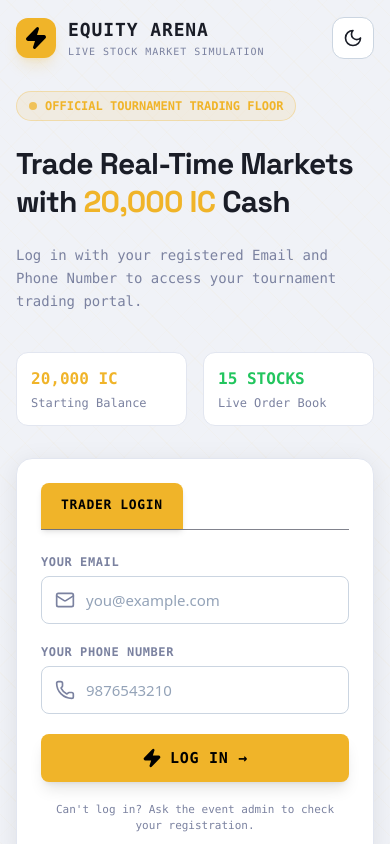
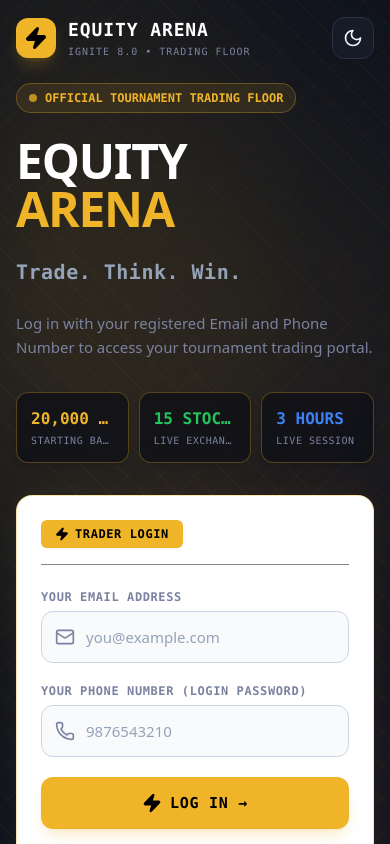
Before and after one commit to avadhootsavle/Equity-Arena, a React (Vite) app in the folder frontend/: page /login in a window 390 px wide. Shown: the top 844 px of the page. Built offline with nearby package versions, Linux system fonts and the light colour scheme; no server answers.

Commit message:
style(login): redesign login page with bold 64px 900 branding, 3 stat cards, 52px tall inputs, radial glows, and responsive layout

```diff
--- a/frontend/src/pages/Login.jsx
+++ b/frontend/src/pages/Login.jsx
@@ -3,7 +3,7 @@ import { useNavigate } from 'react-router-dom';
 import { useAuth } from '../context/AuthContext';
 import { useTheme } from '../context/ThemeContext';
 import { apiFetch } from '../services/api';
-import { User, Lock, Mail, ArrowRight, Zap, Shield, Sun, Moon, Phone } from 'lucide-react';
+import { Mail, Zap, Shield, Sun, Moon, Phone } from 'lucide-react';
 
 export function Login() {
   const [activeTab, setActiveTab] = useState('TRADER_SIGNIN'); // 'TRADER_SIGNIN', 'ADMIN'
@@ -21,7 +21,7 @@ export function Login() {
   const { theme, toggleTheme } = useTheme();
   const navigate = useNavigate();
 
-  // Secret 5-click trigger handler on the header badge icon
+  // Secret 5-click trigger handler on the header logo icon
   const handleSecretTriggerClick = () => {
     const nextCount = clickCount + 1;
     setClickCount(nextCount);
@@ -60,7 +60,7 @@ export function Login() {
     }
   };
 
-  // Dedicated Hardened Admin Login submit
+  // Hardened Admin Login submit
   const handleAdminSubmit = async (e) => {
     e.preventDefault();
     setError('');
@@ -85,18 +85,24 @@ export function Login() {
 
   return (
     <div
-      className={`min-h-screen relative overflow-hidden transition-colors flex flex-col justify-between p-4 sm:p-6 lg:p-8 font-sans selection:bg-[#F0B429] selection:text-black ${
-        isDark ? 'bg-[#080B10] text-[#F0F2FF]' : 'bg-[#F0F2F7] text-[#1A1D27]'
+      className={`min-h-screen relative overflow-x-hidden flex flex-col justify-between p-4 sm:p-6 lg:p-8 font-sans selection:bg-[#F0B429] selection:text-black transition-colors ${
+        isDark ? 'bg-[#06080D] text-[#F0F2FF]' : 'bg-[#0F131D] text-[#F0F2FF]'
       }`}
       style={{
         backgroundImage: `
-          repeating-linear-gradient(45deg, rgba(240,180,41,${isDark ? '0.04' : '0.03'}) 0px, rgba(240,180,41,${isDark ? '0.04' : '0.03'}) 1px, transparent 1px, transparent 20px),
-          repeating-linear-gradient(-45deg, rgba(240,180,41,${isDark ? '0.03' : '0.02'}) 0px, rgba(240,180,41,${isDark ? '0.03' : '0.02'}) 1px, transparent 1px, transparent 20px)
+          radial-gradient(ellipse at 15% 25%, rgba(240,180,41,0.07) 0%, transparent 55%),
+          radial-gradient(ellipse at 85% 85%, rgba(239,68,68,0.04) 0%, transparent 55%),
+          repeating-linear-gradient(45deg, rgba(240,180,41,0.03) 0px, rgba(240,180,41,0.03) 1px, transparent 1px, transparent 24px),
+          repeating-linear-gradient(-45deg, rgba(240,180,41,0.02) 0px, rgba(240,180,41,0.02) 1px, transparent 1px, transparent 24px)
         `
       }}
     >
+      {/* BACKGROUND AMBER & RED RADIAL GLOWS */}
+      <div className="absolute left-[-10%] top-[10%] w-[450px] h-[450px] bg-[#F0B429]/10 rounded-full blur-[120px] pointer-events-none" />
+      <div className="absolute right-[-10%] bottom-[10%] w-[450px] h-[450px] bg-red-500/05 rounded-full blur-[120px] pointer-events-none" />
+
       {/* HEADER */}
-      <header className="flex items-center justify-between z-10 max-w-6xl mx-auto w-full">
+      <header className="flex items-center justify-between z-10 max-w-6xl mx-auto w-full shrink-0">
         <div className="flex items-center gap-3">
           <div
             onClick={handleSecretTriggerClick}
@@ -106,54 +112,80 @@ export function Login() {
             <Zap className="w-6 h-6 text-black fill-black" />
           </div>
           <div>
-            <h1 className="text-lg font-extrabold tracking-wider font-mono">EQUITY ARENA</h1>
+            <h1 className="text-lg font-extrabold tracking-wider font-mono text-white">EQUITY ARENA</h1>
             <p className="text-[10px] text-[#7B82A0] font-mono tracking-widest uppercase">
-              Live Stock Market Simulation
+              Ignite 8.0 • Trading Floor
             </p>
           </div>
         </div>
 
         <button
           onClick={toggleTheme}
-          className={`p-2.5 rounded-xl border transition-all ${
-            isDark
-              ? 'bg-[#161B27] border-[#2D3142] text-[#F0F2FF] hover:bg-[#1E2333]'
-              : 'bg-white border-[#CBD5E1] text-[#1A1D27] hover:bg-[#F1F5F9]'
-          }`}
+          className="p-2.5 rounded-xl border border-[#2D3142] bg-[#161B27] text-[#F0F2FF] hover:bg-[#1E2333] transition-all cursor-pointer shadow-sm"
           title="Toggle Theme"
         >
           {isDark ? <Sun className="w-5 h-5" /> : <Moon className="w-5 h-5" />}
         </button>
       </header>
 
-      {/* MAIN CONTAINER */}
-      <main className="z-10 max-w-5xl mx-auto w-full my-auto py-8">
-        <div className="grid grid-cols-1 md:grid-cols-12 gap-8 items-center">
+      {/* MAIN CONTAINER (VERTICALLY CENTERED) */}
+      <main className="z-10 max-w-6xl mx-auto w-full my-auto py-6 sm:py-8">
+        <div className="grid grid-cols-1 md:grid-cols-12 gap-8 lg:gap-12 items-center">
 
           {/* LEFT HERO COLUMN */}
-          <div className="md:col-span-6 space-y-6">
+          <div className="md:col-span-6 space-y-6 text-left">
             <div className="inline-flex items-center gap-2 px-3 py-1.5 rounded-full bg-[#F0B429]/10 border border-[#F0B429]/30 text-[#F0B429] font-mono text-xs font-bold">
               <span className="w-2 h-2 rounded-full bg-[#F0B429] animate-pulse" />
               <span>OFFICIAL TOURNAMENT TRADING FLOOR</span>
             </div>
 
-            <h2 className="text-3xl sm:text-4xl lg:text-5xl font-extrabold tracking-tight leading-tight">
-              Trade Real-Time Markets with <span className="text-[#F0B429]">20,000 IC</span> Cash
-            </h2>
+            {/* BOLD 64px 900 WEIGHT BRANDING */}
+            <div className="space-y-0 font-black tracking-tight leading-none uppercase select-none">
+              <div className="text-5xl sm:text-6xl lg:text-[64px] font-black text-white leading-none tracking-tight">
+                EQUITY
+              </div>
+              <div className="text-5xl sm:text-6xl lg:text-[64px] font-black text-[#F0B429] leading-none tracking-tight mt-1">
+                ARENA
+              </div>
+            </div>
 
-            <p className="text-sm sm:text-base text-[#7B82A0] font-mono leading-relaxed">
+            {/* 20px MUTED GREY SUBLINE */}
+            <p className="text-[20px] font-mono font-bold text-[#94A3B8] tracking-wide mt-2">
+              Trade. Think. Win.
+            </p>
+
+            {/* 15px SOFTER GREY DESCRIPTION */}
+            <p className="text-[15px] text-[#7B82A0] font-sans leading-relaxed max-w-md">
               Log in with your registered Email and Phone Number to access your tournament trading portal.
             </p>
 
-            {/* QUICK FEATURES */}
-            <div className="grid grid-cols-2 gap-4 pt-4 font-mono text-xs">
-              <div className={`p-3.5 rounded-xl border ${isDark ? 'bg-[#121622] border-[#2D3142]' : 'bg-white border-[#E2E6F0]'}`}>
-                <div className="font-extrabold text-[#F0B429] text-base mb-1">20,000 IC</div>
-                <div className="text-[#7B82A0]">Starting Balance</div>
+            {/* 3 STAT CARDS WITH DEPTH */}
+            <div className="grid grid-cols-3 gap-2.5 sm:gap-4 pt-2 font-mono">
+              <div className="p-3.5 rounded-xl border border-[#F0B429]/30 bg-[#0F1117]/80 backdrop-blur-xs shadow-md">
+                <div className="font-extrabold text-[#F0B429] text-base sm:text-lg mb-0.5 truncate font-mono">
+                  20,000 IC
+                </div>
+                <div className="text-[10px] sm:text-[11px] uppercase tracking-wider text-[#7B82A0] font-mono truncate">
+                  Starting Balance
+                </div>
               </div>
-              <div className={`p-3.5 rounded-xl border ${isDark ? 'bg-[#121622] border-[#2D3142]' : 'bg-white border-[#E2E6F0]'}`}>
-                <div className="font-extrabold text-[#22C55E] text-base mb-1">15 STOCKS</div>
-                <div className="text-[#7B82A0]">Live Order Book</div>
+
+              <div className="p-3.5 rounded-xl border border-[#F0B429]/30 bg-[#0F1117]/80 backdrop-blur-xs shadow-md">
+                <div className="font-extrabold text-[#22C55E] text-base sm:text-lg mb-0.5 truncate font-mono">
+                  15 STOCKS
+                </div>
+                <div className="text-[10px] sm:text-[11px] uppercase tracking-wider text-[#7B82A0] font-mono truncate">
+                  Live Exchange
+                </div>
+              </div>
+
+              <div className="p-3.5 rounded-xl border border-[#F0B429]/30 bg-[#0F1117]/80 backdrop-blur-xs shadow-md">
+                <div className="font-extrabold text-[#3B82F6] text-base sm:text-lg mb-0.5 truncate font-mono">
+                  3 HOURS
+                </div>
+                <div className="text-[10px] sm:text-[11px] uppercase tracking-wider text-[#7B82A0] font-mono truncate">
+                  Live Session
+                </div>
               </div>
             </div>
           </div>
@@ -161,42 +193,33 @@ export function Login() {
           {/* RIGHT LOGIN CARD */}
           <div className="md:col-span-6">
             <div
-              className={`p-6 sm:p-8 rounded-2xl border shadow-2xl transition-all ${
+              className={`p-6 sm:p-8 rounded-2xl border transition-all shadow-[0_0_30px_rgba(240,180,41,0.08)] ${
                 isDark
-                  ? 'bg-[#0F1117] border-[#1E2333] text-white shadow-2xl'
-                  : 'bg-white border-[#E2E6F0] text-[#1A1D27] shadow-[0_4px_24px_rgba(0,0,0,0.08)]'
+                  ? 'bg-[#0F1117] border-[#F0B429]/30 text-white'
+                  : 'bg-white border-[#F0B429]/40 text-[#1A1D27]'
               }`}
             >
-              {/* TAB STRIP: TRADER LOG IN & ADMIN */}
-              <div className="flex items-center border-b border-[#2D3142]/60 mb-6 font-mono">
-                <button
-                  type="button"
-                  onClick={() => { setActiveTab('TRADER_SIGNIN'); setError(''); }}
-                  className={`py-3 px-5 text-[13px] font-bold uppercase tracking-wider transition-all border-b-2 ${
-                    activeTab === 'TRADER_SIGNIN'
-                      ? 'bg-[#F0B429] text-black border-[#F0B429] rounded-t-lg font-extrabold shadow-md'
-                      : isDark
-                      ? 'text-[#7B82A0] hover:text-white border-transparent'
-                      : 'text-[#64748B] hover:text-[#1A1D27] border-transparent'
-                  }`}
-                >
-                  Trader Login
-                </button>
+              {/* TAB BADGE: TRADER LOG IN & ADMIN */}
+              <div className="flex items-center justify-between border-b border-[#2D3142]/60 pb-4 mb-6 font-mono">
+                <div className="flex items-center gap-2">
+                  <span className="bg-[#F0B429] text-black font-extrabold px-3.5 py-1.5 rounded-md text-xs uppercase tracking-wider shadow-sm inline-flex items-center gap-1.5">
+                    <Zap className="w-3.5 h-3.5 fill-black text-black" />
+                    <span>TRADER LOGIN</span>
+                  </span>
+                </div>
 
                 {isAdminUnlocked && (
                   <button
                     type="button"
-                    onClick={() => { setActiveTab('ADMIN'); setError(''); }}
-                    className={`py-3 px-4 text-[13px] font-bold uppercase tracking-wider transition-all border-b-2 flex items-center gap-1.5 ${
+                    onClick={() => { setActiveTab(activeTab === 'ADMIN' ? 'TRADER_SIGNIN' : 'ADMIN'); setError(''); }}
+                    className={`px-3 py-1.5 rounded-md text-xs font-extrabold uppercase tracking-wider transition-all cursor-pointer flex items-center gap-1.5 ${
                       activeTab === 'ADMIN'
-                        ? 'bg-[#F0B429] text-black border-[#F0B429] rounded-t-lg font-extrabold shadow-md'
-                        : isDark
-                        ? 'text-[#7B82A0] hover:text-white border-transparent'
-                        : 'text-[#64748B] hover:text-[#1A1D27] border-transparent'
+                        ? 'bg-[#EF4444] text-white border border-[#EF4444]'
+                        : 'bg-[#2D3142] text-[#7B82A0] hover:text-white'
                     }`}
                   >
-                    <Shield className="w-4 h-4" />
-                    <span>Admin</span>
+                    <Shield className="w-3.5 h-3.5" />
+                    <span>{activeTab === 'ADMIN' ? 'TRADER MODE' : 'ADMIN MODE'}</span>
                   </button>
                 )}
               </div>
@@ -213,20 +236,20 @@ export function Login() {
                 <form onSubmit={handleTraderSubmit} className="space-y-5 font-mono">
                   <div>
                     <label className="block text-xs font-bold uppercase tracking-wider mb-1.5 text-[#7B82A0]">
-                      Your Email
+                      Your Email Address
                     </label>
                     <div className="relative">
-                      <Mail className="absolute left-3.5 top-3.5 w-5 h-5 text-[#7B82A0]" />
+                      <Mail className="absolute left-3.5 top-[16px] w-5 h-5 text-[#7B82A0]" />
                       <input
                         type="email"
                         required
                         value={email}
                         onChange={(e) => setEmail(e.target.value)}
                         placeholder="you@example.com"
-                        className={`w-full h-12 pl-11 pr-4 rounded-lg text-[15px] font-sans transition-all focus:outline-none focus:border-[#F0B429] focus:ring-2 focus:ring-[#F0B429]/20 ${
+                        className={`w-full h-[52px] pl-11 pr-4 rounded-xl text-[15px] font-sans transition-all focus:outline-none focus:border-[#F0B429] focus:ring-2 focus:ring-[#F0B429]/30 ${
                           isDark
                             ? 'bg-[#161B27] border border-[#2D3142] text-white placeholder-[#555E78]'
-                            : 'bg-white border border-[#CBD5E1] text-[#1A1D27] placeholder-[#94A3B8]'
+                            : 'bg-slate-50 border border-[#CBD5E1] text-[#1A1D27] placeholder-[#94A3B8]'
                         }`}
                       />
                     </div>
@@ -234,20 +257,20 @@ export function Login() {
 
                   <div>
                     <label className="block text-xs font-bold uppercase tracking-wider mb-1.5 text-[#7B82A0]">
-                      Your Phone Number
+                      Your Phone Number (Login Password)
                     </label>
                     <div className="relative">
-                      <Phone className="absolute left-3.5 top-3.5 w-5 h-5 text-[#7B82A0]" />
+                      <Phone className="absolute left-3.5 top-[16px] w-5 h-5 text-[#7B82A0]" />
                       <input
                         type="text"
                         required
                         value={phone}
                         onChange={(e) => setPhone(e.target.value)}
                         placeholder="9876543210"
-                        className={`w-full h-12 pl-11 pr-4 rounded-lg text-[15px] font-sans transition-all focus:outline-none focus:border-[#F0B429] focus:ring-2 focus:ring-[#F0B429]/20 ${
+                        className={`w-full h-[52px] pl-11 pr-4 rounded-xl text-[15px] font-sans transition-all focus:outline-none focus:border-[#F0B429] focus:ring-2 focus:ring-[#F0B429]/30 ${
                           isDark
                             ? 'bg-[#161B27] border border-[#2D3142] text-white placeholder-[#555E78]'
-                            : 'bg-white border border-[#CBD5E1] text-[#1A1D27] placeholder-[#94A3B8]'
+                            : 'bg-slate-50 border border-[#CBD5E1] text-[#1A1D27] placeholder-[#94A3B8]'
                         }`}
                       />
                     </div>
@@ -256,7 +279,7 @@ export function Login() {
                   <button
                     type="submit"
                     disabled={loading}
-                    className="w-full h-12 bg-[#F0B429] hover:bg-[#f5bc38] text-black font-extrabold text-[15px] font-mono uppercase tracking-wider rounded-lg shadow-lg flex items-center justify-center gap-2 transition-all hover:scale-[1.01] active:scale-[0.99] disabled:opacity-50 mt-6 cursor-pointer"
+                    className="w-full h-[52px] bg-[#F0B429] hover:bg-[#f5bc38] text-black font-extrabold text-[15px] font-mono uppercase tracking-wider rounded-xl shadow-lg shadow-[#F0B429]/20 flex items-center justify-center gap-2 transition-all hover:scale-[1.005] active:scale-[0.99] disabled:opacity-50 mt-6 cursor-pointer"
                   >
                     {loading ? (
                       'AUTHENTICATING...'
@@ -282,17 +305,17 @@ export function Login() {
                       Admin Email
                     </label>
                     <div className="relative">
-                      <Mail className="absolute left-3.5 top-3.5 w-5 h-5 text-[#7B82A0]" />
+                      <Mail className="absolute left-3.5 top-[16px] w-5 h-5 text-[#7B82A0]" />
                       <input
                         type="email"
                         required
                         value={email}
                         onChange={(e) => setEmail(e.target.value)}
                         placeholder="admin@test.com"
-                        className={`w-full h-12 pl-11 pr-4 rounded-lg text-[15px] font-sans transition-all focus:outline-none focus:border-[#F0B429] focus:ring-2 focus:ring-[#F0B429]/20 ${
+                        className={`w-full h-[52px] pl-11 pr-4 rounded-xl text-[15px] font-sans transition-all focus:outline-none focus:border-[#F0B429] focus:ring-2 focus:ring-[#F0B429]/30 ${
                           isDark
                             ? 'bg-[#161B27] border border-[#2D3142] text-white placeholder-[#555E78]'
-                            : 'bg-white border border-[#CBD5E1] text-[#1A1D27] placeholder-[#94A3B8]'
+                            : 'bg-slate-50 border border-[#CBD5E1] text-[#1A1D27] placeholder-[#94A3B8]'
                         }`}
                       />
                     </div>
@@ -303,17 +326,17 @@ export function Login() {
                       Admin Password
                     </label>
                     <div className="relative">
-                      <Lock className="absolute left-3.5 top-3.5 w-5 h-5 text-[#7B82A0]" />
+                      <Lock className="absolute left-3.5 top-[16px] w-5 h-5 text-[#7B82A0]" />
                       <input
                         type="password"
                         required
                         value={password}
                         onChange={(e) => setPassword(e.target.value)}
                         placeholder="••••••••"
-                        className={`w-full h-12 pl-11 pr-4 rounded-lg text-[15px] font-sans transition-all focus:outline-none focus:border-[#F0B429] focus:ring-2 focus:ring-[#F0B429]/20 ${
+                        className={`w-full h-[52px] pl-11 pr-4 rounded-xl text-[15px] font-sans transition-all focus:outline-none focus:border-[#F0B429] focus:ring-2 focus:ring-[#F0B429]/30 ${
                           isDark
                             ? 'bg-[#161B27] border border-[#2D3142] text-white placeholder-[#555E78]'
-                            : 'bg-white border border-[#CBD5E1] text-[#1A1D27] placeholder-[#94A3B8]'
+                            : 'bg-slate-50 border border-[#CBD5E1] text-[#1A1D27] placeholder-[#94A3B8]'
                         }`}
                       />
                     </div>
@@ -322,7 +345,7 @@ export function Login() {
                   <button
                     type="submit"
                     disabled={loading}
-                    className="w-full h-12 bg-[#F0B429] hover:bg-[#f5bc38] text-black font-extrabold text-[15px] font-mono uppercase tracking-wider rounded-lg shadow-lg flex items-center justify-center gap-2 transition-all hover:scale-[1.01] active:scale-[0.99] disabled:opacity-50 mt-6 cursor-pointer"
+                    className="w-full h-[52px] bg-[#F0B429] hover:bg-[#f5bc38] text-black font-extrabold text-[15px] font-mono uppercase tracking-wider rounded-xl shadow-lg shadow-[#F0B429]/20 flex items-center justify-center gap-2 transition-all hover:scale-[1.005] active:scale-[0.99] disabled:opacity-50 mt-6 cursor-pointer"
                   >
                     {loading ? (
                       'AUTHENTICATING...'
@@ -343,7 +366,7 @@ export function Login() {
       </main>
 
       {/* FOOTER */}
-      <footer className="z-10 max-w-6xl mx-auto w-full text-center text-xs font-mono text-[#7B82A0] pt-4">
+      <footer className="z-10 max-w-6xl mx-auto w-full text-center text-xs font-mono text-[#7B82A0] pt-4 shrink-0">
         Equity Arena • Real-Time Stock Market Trading Terminal • Ignite 8.0
       </footer>
     </div>
```
